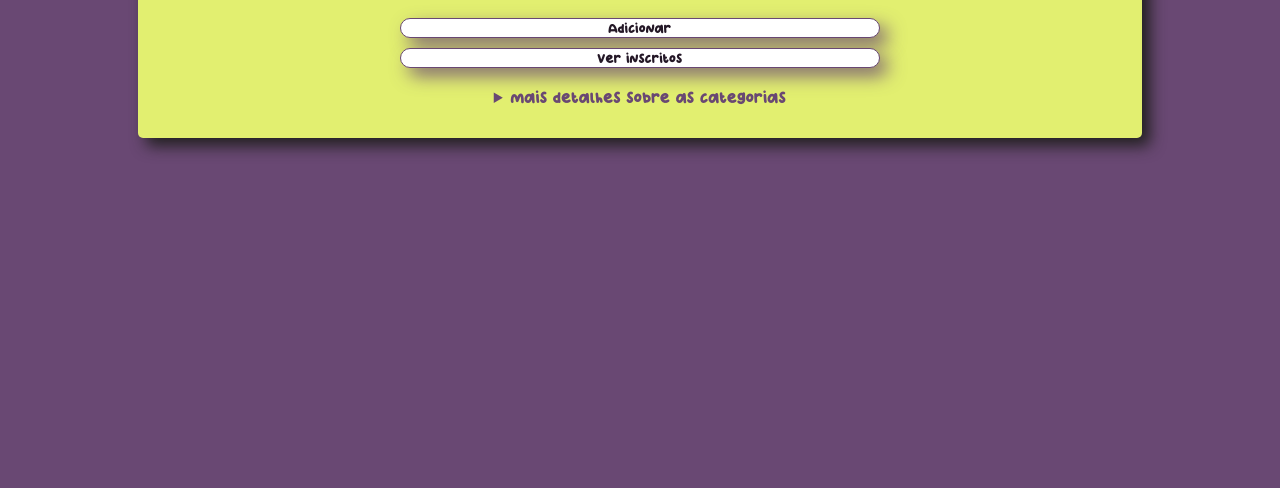
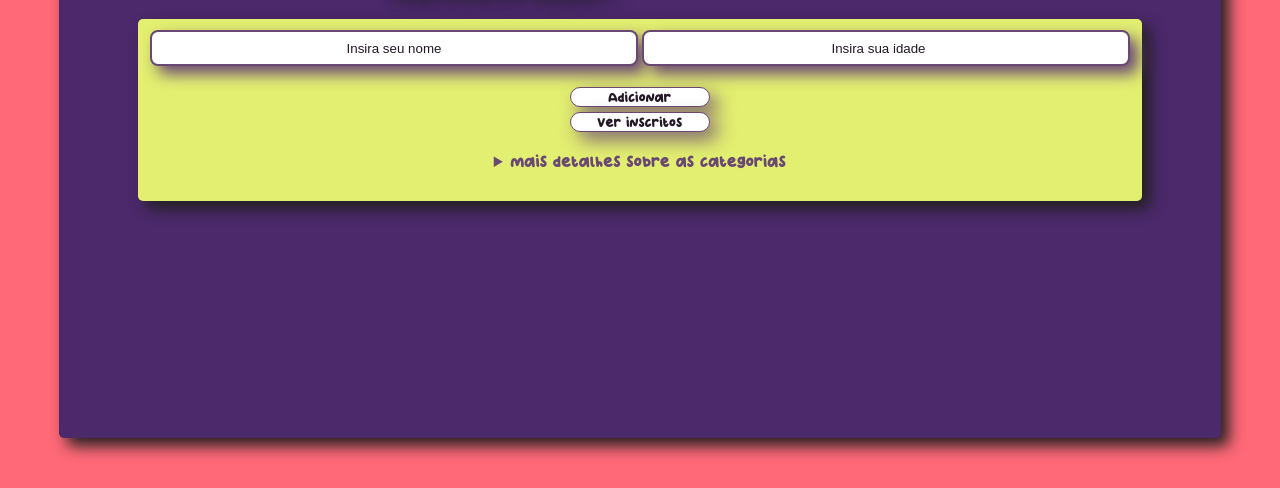
Before and after one commit to CamposCodes/Inscri-oTorneio, a plain HTML site: page index.html in a window 1280 px wide. Shown: the part 413-901 px from the top of the page. Before the commit the page ends 800 px from the top, so only its background shows below. Drawn offline with Linux system fonts and the light colour scheme.

Commit message:
atualiza cores e boxes

```diff
--- a/style.css
+++ b/style.css
@@ -1,18 +1,22 @@
 body{
-    background-color: #694873;
+    background-color: #FF6978;
 }
 #all{
     display: flex;
     flex-direction: column;
     align-items: center;
     margin: 4%;
-    height: 80vh;
+    height: 100vh;
     justify-content: center;
+    background-color: #4B296B;
+    box-shadow: 8px 8px 15px rgb(34, 33, 33);
+    border-radius: 5px;
 }
 .all{
     background-color: #E2EF70;
     border-radius: 5px;
     padding: 1%;
+    height: auto;
     box-shadow: 8px 8px 15px rgb(34, 33, 33);
     display: flex;
     flex-direction: column;
@@ -44,6 +48,7 @@ body{
     text-shadow: 8px 8px 15px rgb(34, 33, 33);
     font-size: 19px;
 }
+
 /*INPUTS*/
 #nome{
     display: inline-block;
@@ -81,10 +86,12 @@ body{
     border-color: #694873;
     box-shadow: 8px 8px 18px #694873cc;
 
-    margin-top: 2%;
+    margin-top: 3%;
     font-family: fontX;
-    width: 60vh;
+    width: 140px;
     color: #241827;
+    text-align: center;
+
 
 }
 #btnConfirmar{
@@ -96,10 +103,11 @@ body{
     border-color: #694873;
     box-shadow: 8px 8px 18px #694873cc;
 
-    margin-top: 10%;
+    margin-top: 15%;
     font-family: fontX;
-    width: 60vh;
+    width: 140px;
     color: #241827;
+    text-align: center;
 }
 
 /**/
@@ -157,6 +165,7 @@ body{
     margin: 10px;
 }
 
+
 /**/
 
 
```
Also changed, not shown: xfont.ttf (added).
